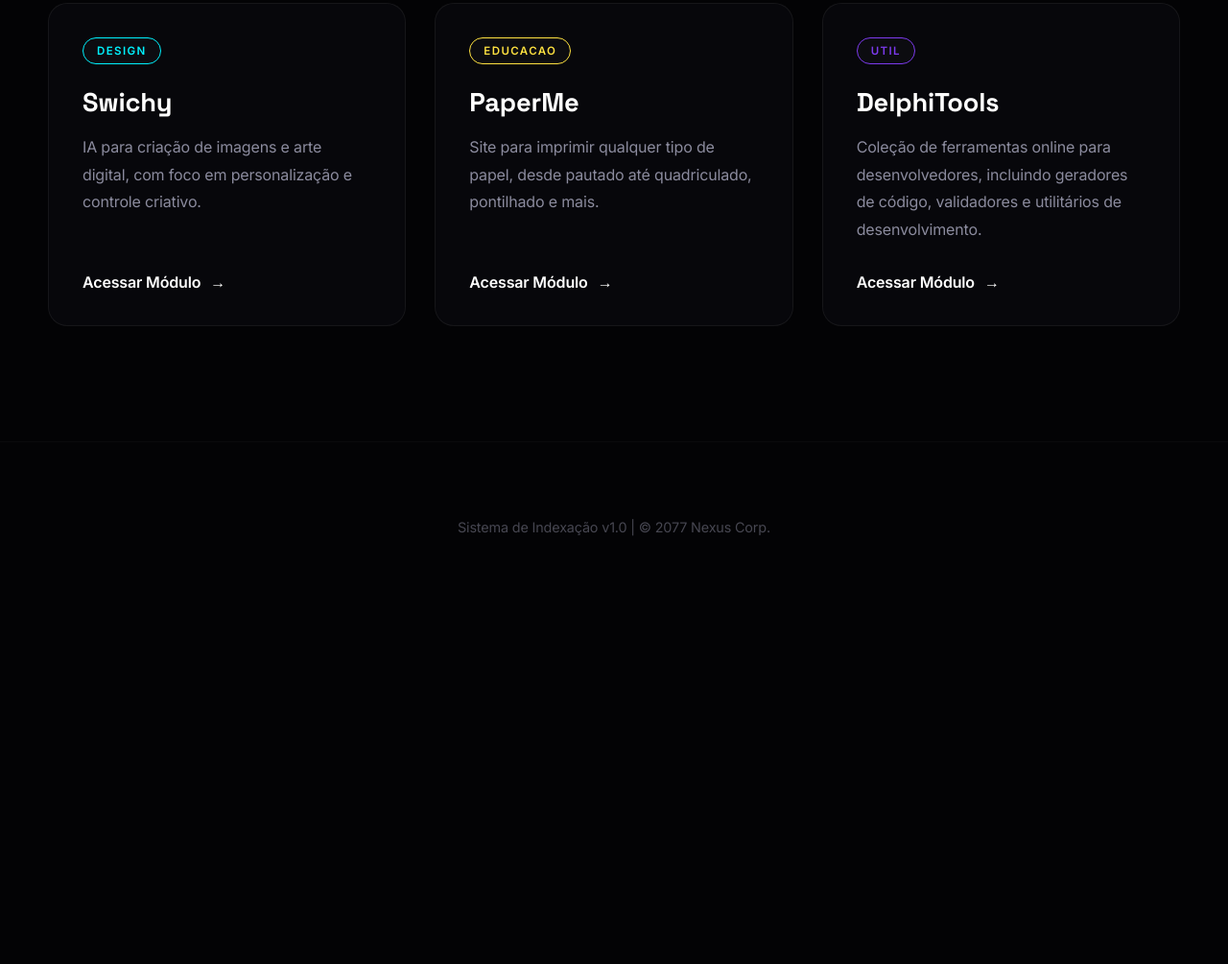
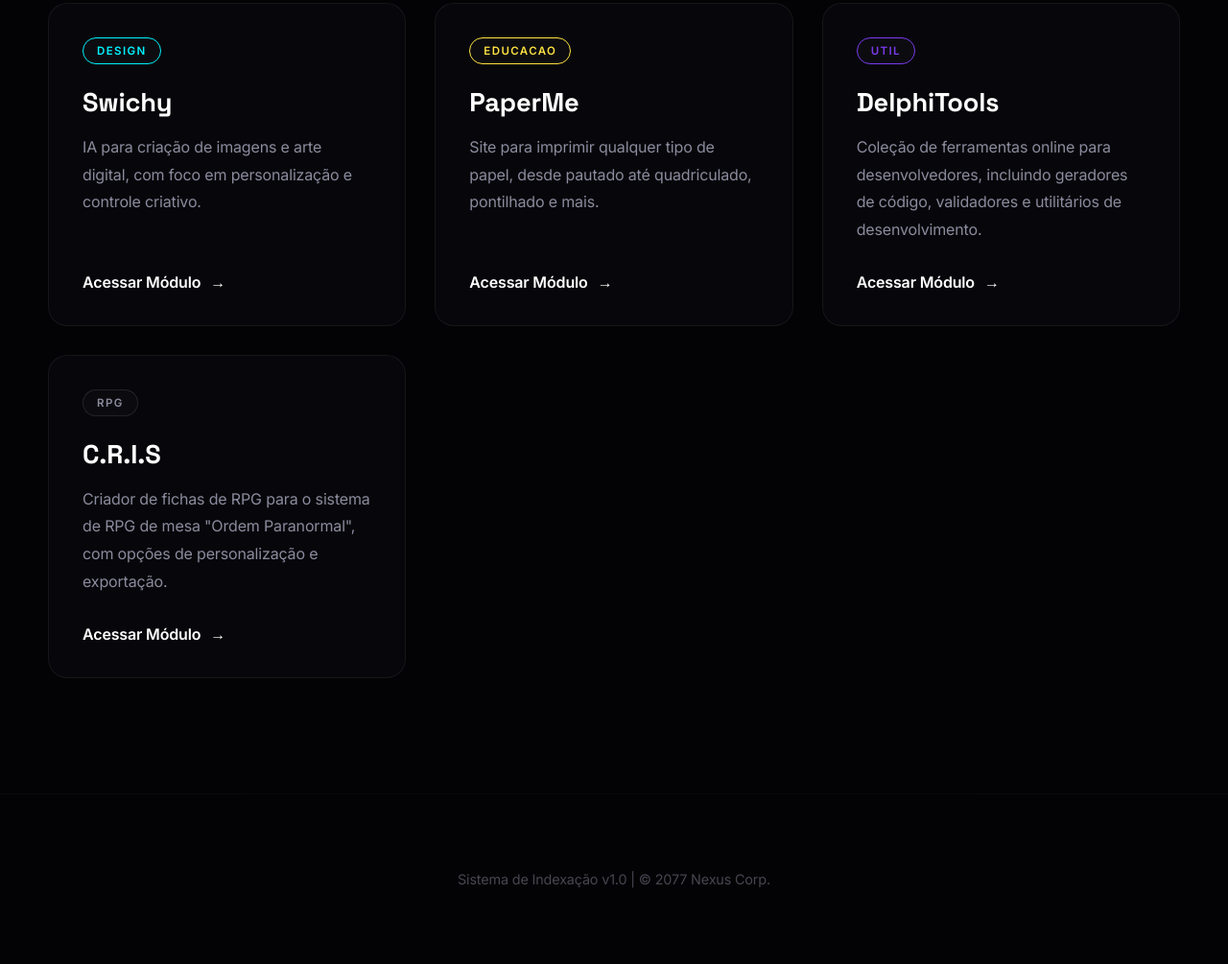
Before and after one commit to jose-c-web/Galeria-Web, a plain HTML site: page index.html in a window 1280 px wide. Shown: the part 5827-6832 px from the top of the page at 96% size. Before the commit the page ends 6465 px from the top, so only its background shows below. Drawn offline with Linux system fonts and the light colour scheme.

Commit message:
adição site cris

```diff
--- a/index.html
+++ b/index.html
@@ -91,7 +91,8 @@
     {name:'Savee', url:'https://savee.com/',                    tag:'design',  desc:'Ferramenta para pesquisa de design e inspiração visual, com curadoria de imagens de alta qualidade.'},
     {name:'Swichy', url:'https://www.swishy.ai/',               tag:'design',  desc:'IA para criação de imagens e arte digital, com foco em personalização e controle criativo.'},
     {name:'PaperMe', url:'https://paperme.pixzens.com/pt',      tag:'educacao',  desc:'Site para imprimir qualquer tipo de papel, desde pautado até quadriculado, pontilhado e mais.'},
-    {name:'DelphiTools', url:'https://delphi.tools/',           tag:'util',  desc:'Coleção de ferramentas online para desenvolvedores, incluindo geradores de código, validadores e utilitários de desenvolvimento.'}
+    {name:'DelphiTools', url:'https://delphi.tools/',           tag:'util',  desc:'Coleção de ferramentas online para desenvolvedores, incluindo geradores de código, validadores e utilitários de desenvolvimento.'},
+    {name:'C.R.I.S', url:'https://crisordemparanormal.com/',    tag:'RPG',  desc:'Criador de fichas de RPG para o sistema de RPG de mesa "Ordem Paranormal", com opções de personalização e exportação.'},
   ];
   const grid = document.getElementById('grid');
   const searchInput = document.getElementById('search');
```
